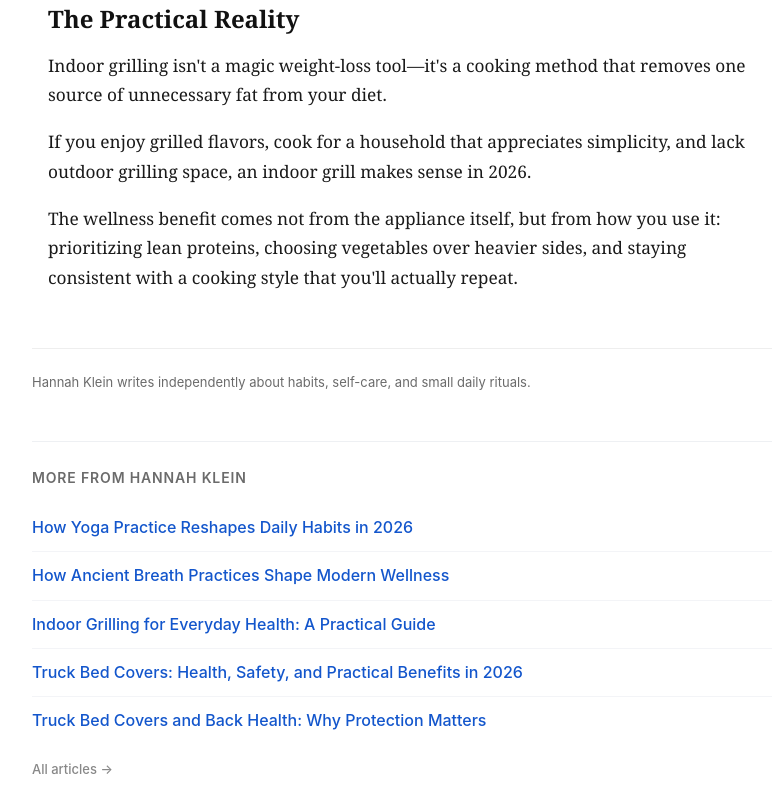
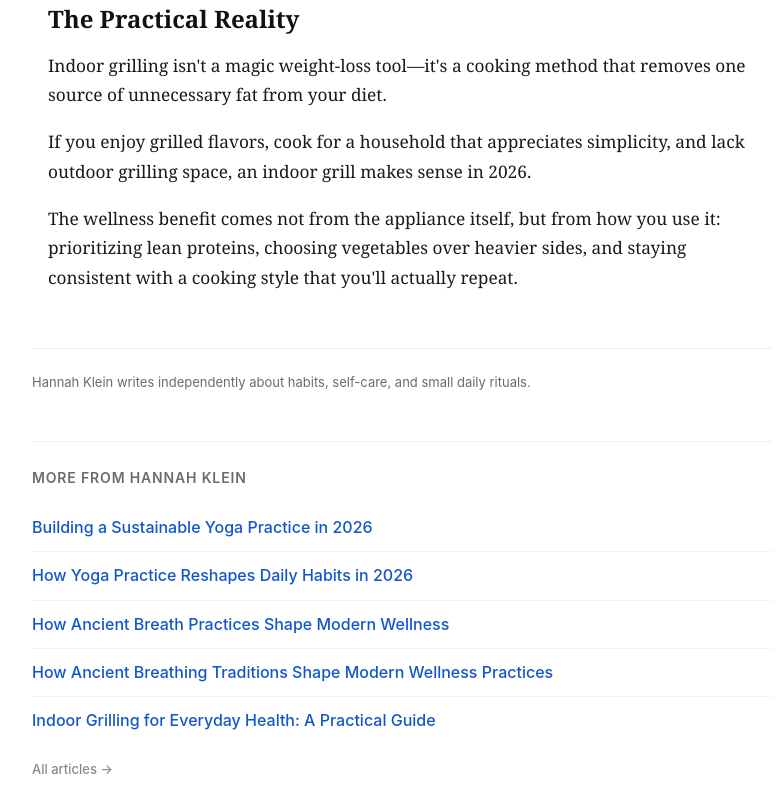
Before and after one commit to fiazsumra/sbg-parasite-hannah-klein-p48, a plain HTML site: page posts/indoor-grilling-for-health-cooking-leaner-meals-at-home-in-2.html in a window 1280 px wide. Shown: the part 4470-5282 px from the top of the page, without its empty margins (238-1014 px from the left). Drawn offline with Linux system fonts and the light colour scheme.

Commit message:
parasite publication update

```diff
--- a/posts/indoor-grilling-for-health-cooking-leaner-meals-at-home-in-2.html
+++ b/posts/indoor-grilling-for-health-cooking-leaner-meals-at-home-in-2.html
@@ -183,10 +183,10 @@
 <aside class="bio">
   Hannah Klein writes independently about habits, self-care, and small daily rituals.
 </aside>
-<aside class="more"><h3>More from Hannah Klein</h3><ul><li><a href="/posts/how-yoga-practice-reshapes-daily-habits-in-2026.html">How Yoga Practice Reshapes Daily Habits in 2026</a></li>
+<aside class="more"><h3>More from Hannah Klein</h3><ul><li><a href="/posts/building-a-sustainable-yoga-practice-in-2026.html">Building a Sustainable Yoga Practice in 2026</a></li>
+<li><a href="/posts/how-yoga-practice-reshapes-daily-habits-in-2026.html">How Yoga Practice Reshapes Daily Habits in 2026</a></li>
 <li><a href="/posts/how-ancient-breath-practices-shape-modern-wellness.html">How Ancient Breath Practices Shape Modern Wellness</a></li>
-<li><a href="/posts/indoor-grilling-for-everyday-health-a-practical-guide.html">Indoor Grilling for Everyday Health: A Practical Guide</a></li>
-<li><a href="/posts/truck-bed-covers-health-safety-and-practical-benefits-in-202.html">Truck Bed Covers: Health, Safety, and Practical Benefits in 2026</a></li>
-<li><a href="/posts/truck-bed-covers-and-back-health-why-protection-matters.html">Truck Bed Covers and Back Health: Why Protection Matters</a></li></ul><a class="all" href="/">All articles &rarr;</a></aside>
+<li><a href="/posts/how-ancient-breathing-traditions-shape-modern-wellness-pract.html">How Ancient Breathing Traditions Shape Modern Wellness Practices</a></li>
+<li><a href="/posts/indoor-grilling-for-everyday-health-a-practical-guide.html">Indoor Grilling for Everyday Health: A Practical Guide</a></li></ul><a class="all" href="/">All articles &rarr;</a></aside>
 </body>
 </html>
```
